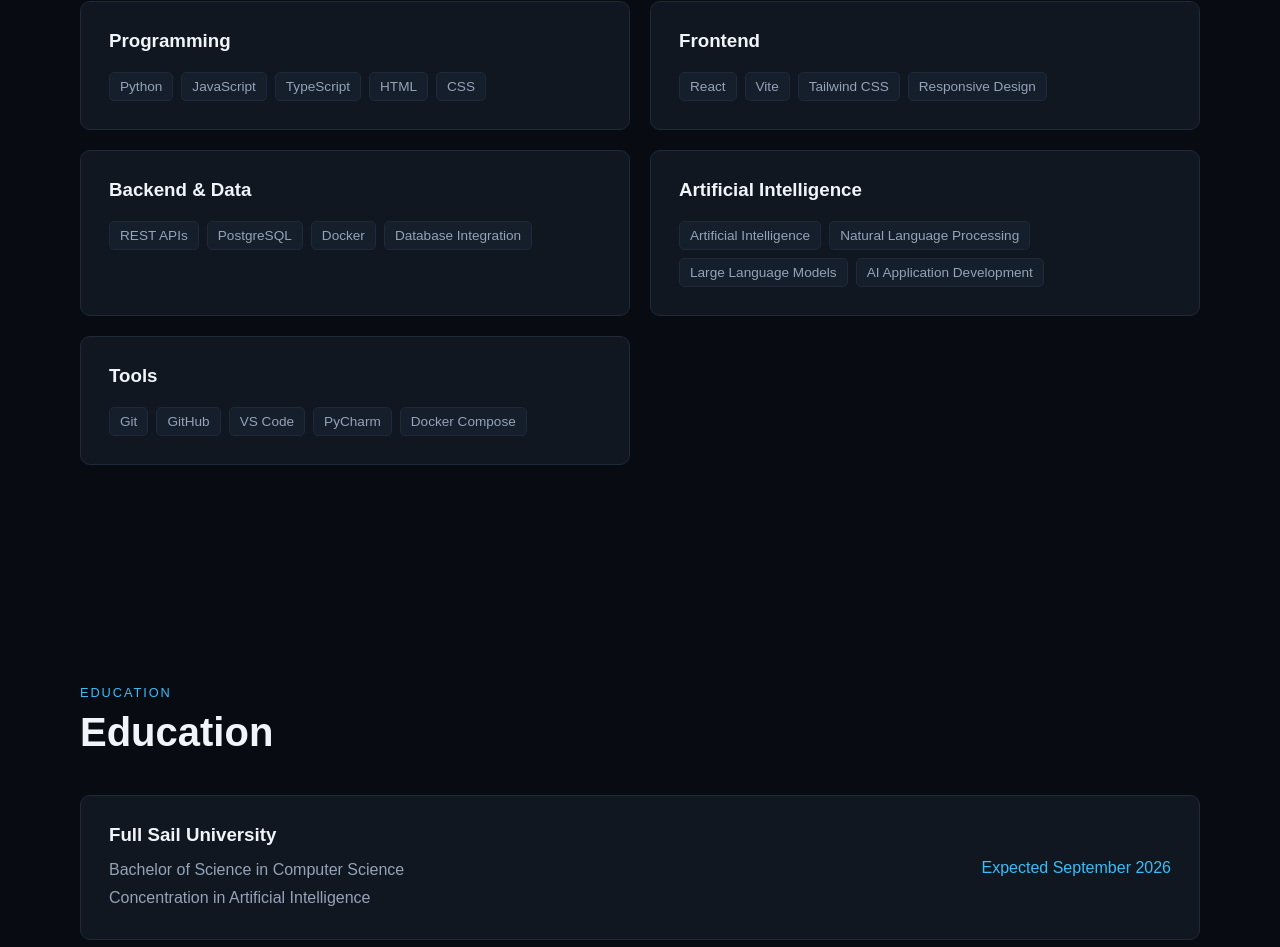
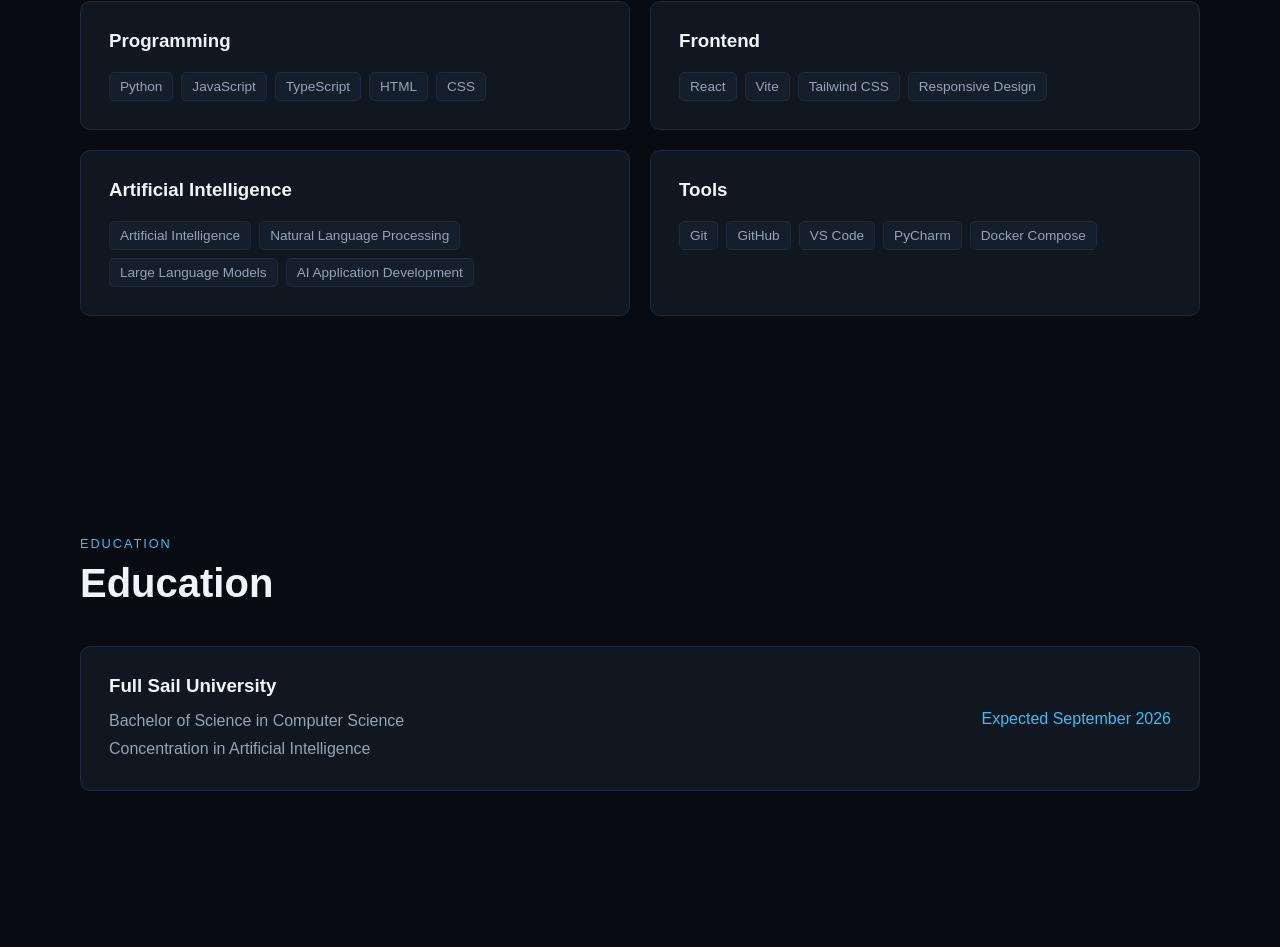
Before and after one commit to Saintxc/saintxc.github.io, a React (Vite) app: page / in a window 1280 px wide. Shown: the part 2910-3857 px from the top of the page. Built offline with nearby package versions, Linux system fonts and the light colour scheme.

Commit message:
info fix

```diff
--- a/src/components/Skills.jsx
+++ b/src/components/Skills.jsx
@@ -6,10 +6,6 @@ const skillGroups = [
   {
     title: "Frontend",
     skills: ["React", "Vite", "Tailwind CSS", "Responsive Design"],
-  },
-  {
-    title: "Backend & Data",
-    skills: ["REST APIs", "PostgreSQL", "Docker", "Database Integration"],
   },
   {
     title: "Artificial Intelligence",
```
